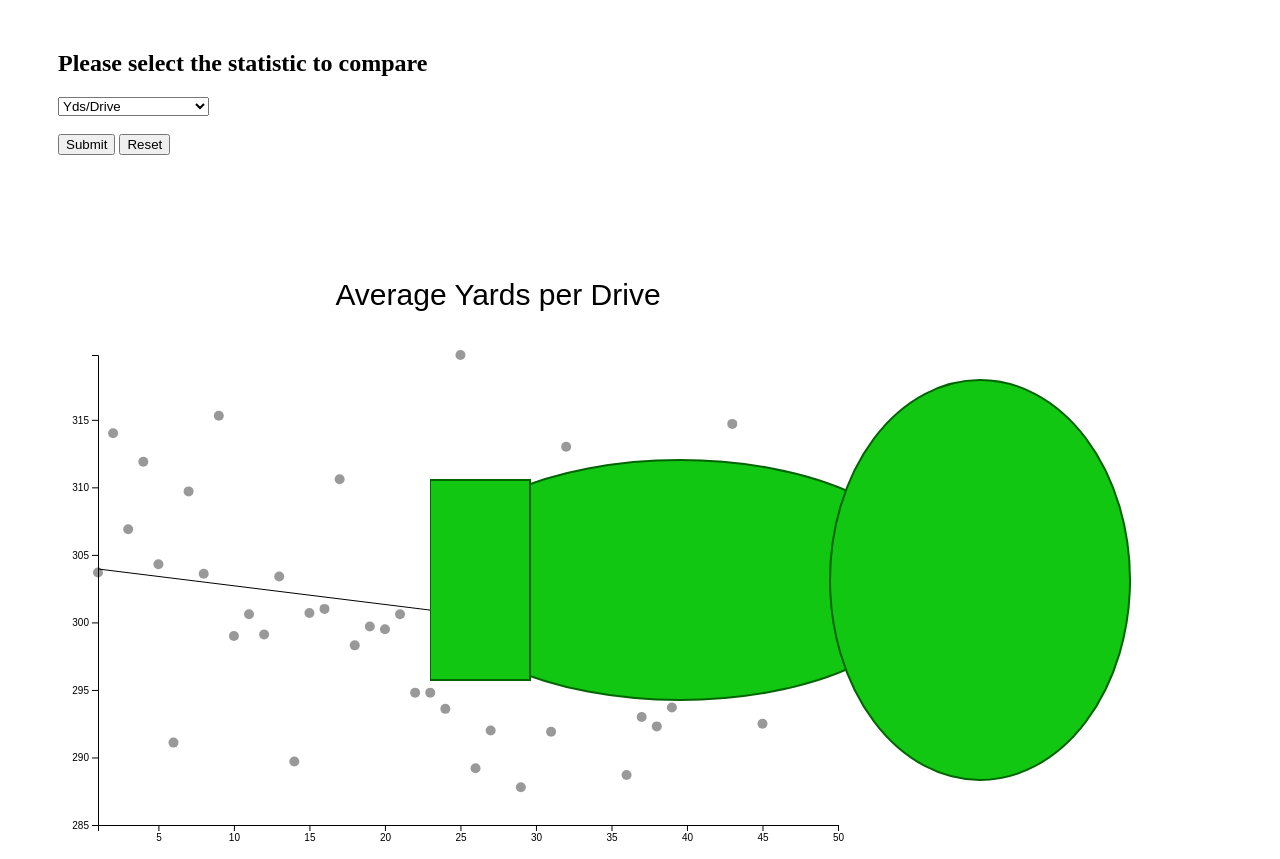
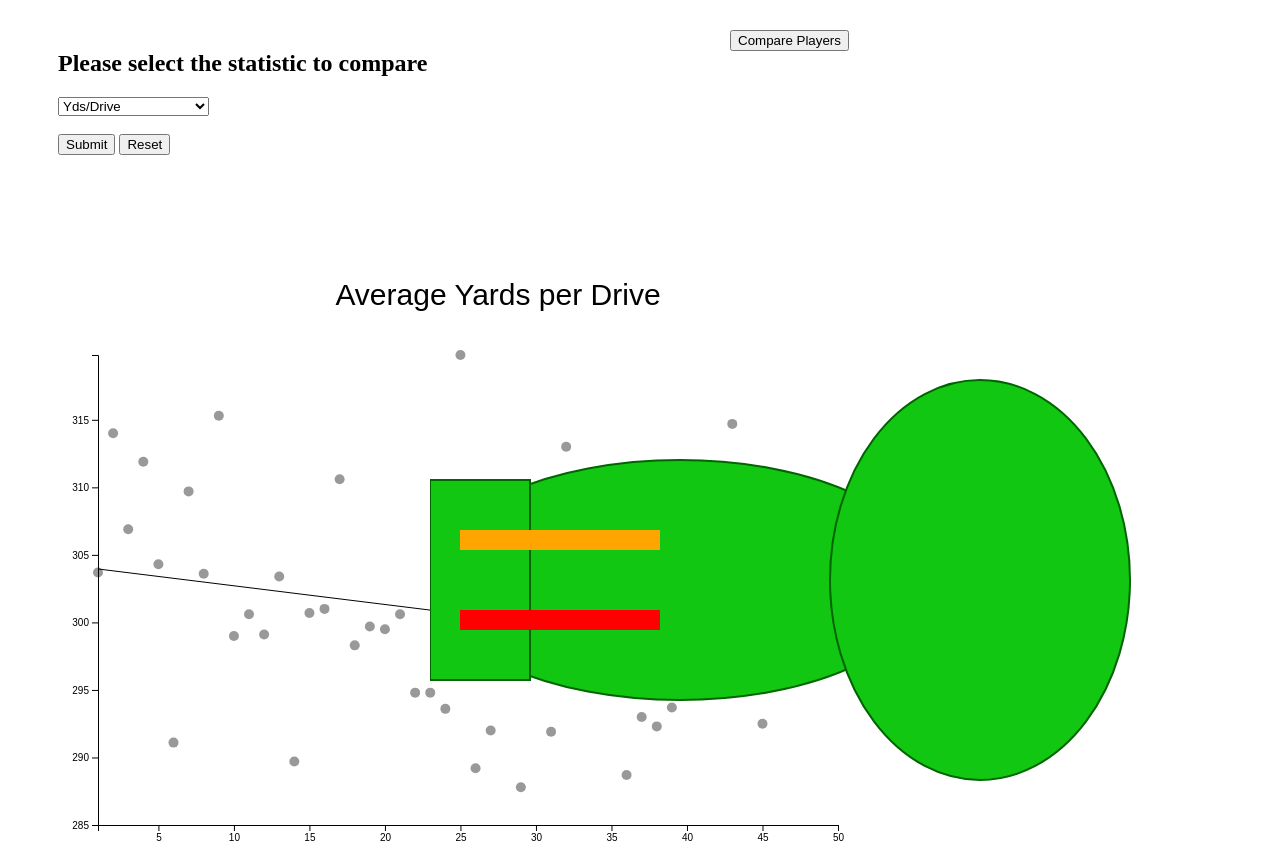
Before and after one commit to Tyler-b-123/Data-Visualization-Project, a plain HTML site: page index.html in a window 1280 px wide. Shown: the part 170-1029 px from the top of the page. Drawn offline with nearby package versions, Linux system fonts and the light colour scheme.

Commit message:
Add files via upload

```diff
--- a/golfStats.css
+++ b/golfStats.css
@@ -49,8 +49,8 @@ div.tooltip-hover{
     text-align: center;
     padding: .5rem;
     background: white;
-    color: #313639;
-    border: 1px solid #313639;
+    color: black;
+    border: 1px solid black;
     border-radius: 8px;
     pointer-events: none;
     font-size: 1.2rem;
@@ -63,3 +63,15 @@ div.tooltip-hover{
     width: 500px;
     height: 100px;
 }
+#golfHoleComp{
+    position: absolute;
+    right: 50px;
+    top: 500px;
+    width: 800px;
+    height: 500px;
+}
+.driverComp{
+    position: absolute;
+    top: 200px;
+    left: 30px;
+}
--- a/golfStats.js
+++ b/golfStats.js
@@ -5,6 +5,10 @@
 var margin = {top: 100, right: 20, bottom: 30, left:40},
 width = 800 - margin.left - margin.right,
 height = 600 - margin.top - margin.bottom;
+
+var driverMargin = {driverTop: 10, driverRight: 20, driverBottom: 30, driverLeft: 40},
+driverWidth = 400 - driverMargin.driverLeft - driverMargin.driverRight,
+driverHeight = 200 - driverMargin.driverTop - driverMargin.driverBottom;
 
 //setting up the scale
 var x = d3.scaleLinear()
@@ -21,20 +25,27 @@ var svg = d3.select("#chart-id")
     .append("g")
     .attr("transform", "translate(" + margin.left + "," + margin.top + ")");
 
+var drivingSvg = d3.select(".driverComp")
+    .append("svg");
+
+
 var div = d3.select("body").append("div")
     .attr("class", "tooltip-hover")
     .style("opacity", 0);
 
+
+var personOne = null;
+var personTwo = null;
+
 //calling createChart which will make the chart and set the default comparison to Yds/Drive
 createChart();
+//making the comparison and just defaulting everything to 0 to modity it with transitions
+createComparison();
 function createChart(){
     d3.json("https://raw.githubusercontent.com/Tyler-b-123/Data-Visualization-Project/master/playerStats.json").then(stuff);
 function stuff(data){
     console.log(data);
 
-
-   var personOne = null;
-   var personTwo = null;
    var chartTitle = "Average Yards per Drive";
 
     plotPoints(285, "Yds/Drive");
@@ -94,7 +105,7 @@ function stuff(data){
                     .style('fill', 'orange');
                 personOne = d;
                 console.log(personOne);
-                alert(d["Name"] + " added as first person for comparison.");
+                //alert(d["Name"] + " added as first person for comparison.");
             }
             else if (personOne != null && personTwo === null){
                 d3.select(this).transition()
@@ -103,7 +114,7 @@ function stuff(data){
                     .style('fill', 'red');
                 personTwo = d;
                 console.log(personTwo);
-                alert(d["Name"] + " added as second person for comparison.");
+                //alert(d["Name"] + " added as second person for comparison.");
             }
             else{
                 alert("You have already selected the maximum amount of players to be compared.");
@@ -195,7 +206,6 @@ function update(data){
     }
 
 function updateGraph(offset, comparison){
-
 
     x.domain(d3.extent(data, function(d) {
         return d["position"];
@@ -299,3 +309,44 @@ function leastSquares(xSeries, ySeries) {
 
     return [slope, intercept, rSquare];
 }
+
+function createComparison(){
+    drivingSvg.selectAll("rect")
+        .data([personOne, personTwo])
+        .enter()
+        .append("rect")
+        .attr("x", 0)
+        .attr("y", function(d,i) {return i * 80})
+        .attr("width", 200)
+        .attr("height", 20)
+        .attr("fill", function(d,i){
+            if (i === 0){
+                return "orange";
+            }
+            if (i === 1){
+                return "red";
+            }
+        });
+}
+
+function modifyComparison(){
+    if (personOne === null){
+        alert("You have zero players selected please select 2 players to use the comparison function.");
+    }
+    else if(personOne != null && personTwo === null){
+        alert("You have only selected 1 player please select another player to use the comparison function.");
+    }
+    else{
+        drivingSvg.selectAll("rect")
+            .data([personOne, personTwo])
+            .transition()
+            .duration(1000)
+            .attr("width", function(d,i){
+                return ((d["Yds/Drive"] / 319.8) * 250);
+            })
+            .attr("height", function(d,i){
+                return ((d["drivingAcc"] / 74.8) * 40);
+            });
+
+    }
+}
--- a/index.html
+++ b/index.html
@@ -33,6 +33,7 @@
     <div id="chart-id"></div>
     <div id="hover-id"></div>
     <div id="golfHoleButtons">
+        <button type="button" value="Submit" onclick="modifyComparison()">Compare Players</button>
         <div class="person1"></div>
         <div class="person2"></div>
     </div>
@@ -44,6 +45,9 @@
 
         </svg>
     </div>
+    <div id="golfHoleComp">
+        <div class="driverComp"></div>
+    </div>
 </body>
 
 <!--Make sure this is the last thing in the code-->
```
